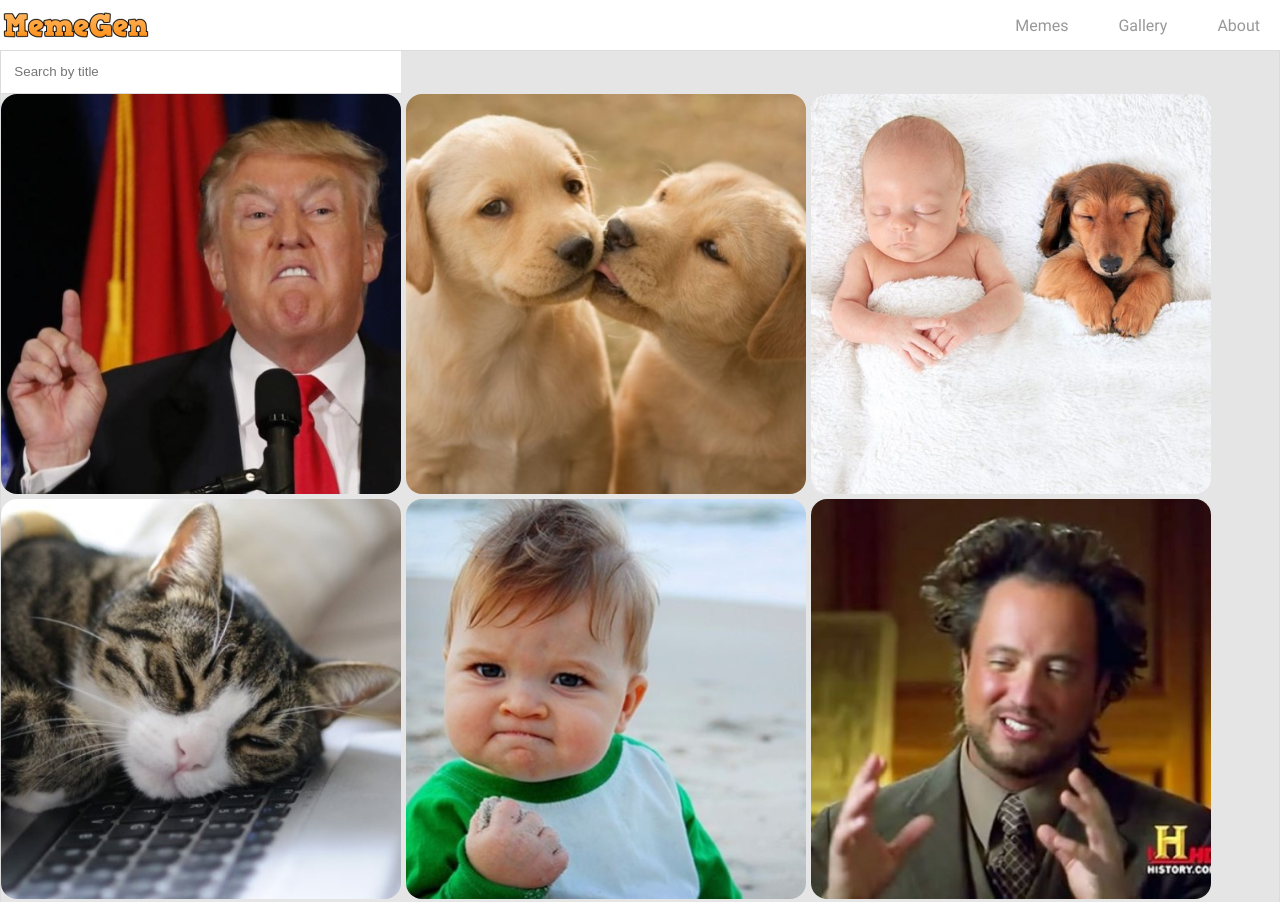
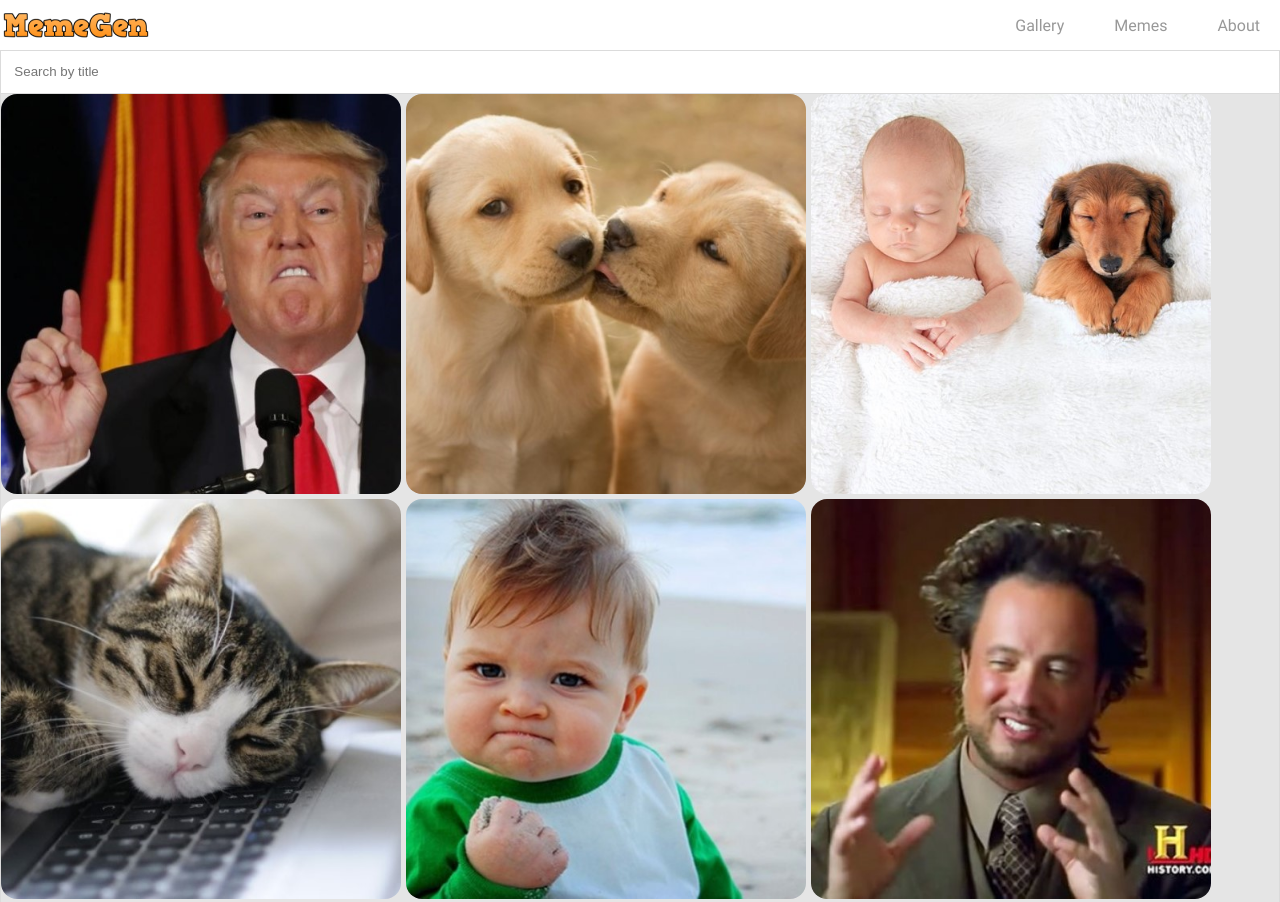
Before and after one commit to or-agami/meme-generator-ca, a plain HTML site: page index.html in a window 1280 px wide. Shown: the top 902 px of the page. Drawn offline with Linux system fonts and the light colour scheme.

Commit message:
all phases done, working on css

```diff
--- a/index.html
+++ b/index.html
@@ -16,9 +16,9 @@
         <header class="main-header-nav flex align-center space-between">
             <img class="memegen-logo" onclick="onGoToGallery()" src="assets/logo/memegen-logo.png" alt="Meme-gen">
             <ul class="main-nav clean-list flex">
-                <li class=""><a class="flex align-center justify-center clean-link" href="#">Memes</a></li>
-                <li class=""><a class="flex align-center justify-center clean-link" href="#">Gallery</a></li>
-                <li class=""><a class="flex align-center justify-center clean-link" href="#">About</a></li>
+                <li onclick="onGoToGallery()"><a class="flex align-center justify-center clean-link" href="#">Gallery</a></li>
+                <li onclick="onGoToSaved()"><a class="flex align-center justify-center clean-link" href="#">Memes</a></li>
+                <li onclick="onGoToAbout()"><a class="flex align-center justify-center clean-link" href="#">About</a></li>
             </ul>
             <div onclick="toggleNav(this)" class="open-nav-btn" hidden>
                 <svg width="40" height="40" viewBox="0 0 40 40">
--- a/js/controllers/meme.gallery.controller.js
+++ b/js/controllers/meme.gallery.controller.js
@@ -17,11 +17,6 @@ function renderMemes() {
     elMemeGallery.innerHTML = strHTMLs.join('')
 }
 
-// function onChooseMeme(memeId) {
-//     const imgUrl = getMemeUrl(memeId)
-//     goToEditor(imgUrl)
-// }
-
 function onImgSelect(memeId) {
     const elGalleryWindow = document.querySelector('.main-meme-gallery')
     elGalleryWindow.hidden = true
--- a/styles/basic/base.css
+++ b/styles/basic/base.css
@@ -13,15 +13,15 @@ body {
     min-height: 100vh;
 }
 
-a:hover {
-    text-decoration: none;
-}
+/* a:hover { */
+    /* text-decoration: none; */
+/* } */
 
 input {
     border: none;
     border-bottom: 1px solid var(--border-clr);
     background-color: white;
     padding: 1em 1em;
-    max-width: 400px;
+    /* max-width: 400px; */
     width: 100%;
 }
--- a/styles/components/main-header.css
+++ b/styles/components/main-header.css
@@ -14,7 +14,7 @@
 .main-header .main-nav a {
     min-height: 50px;
     margin-inline-end: 50px;
-    transition: color .2s, box-shadow .3s ease-out;
+    transition: color .2s;
 }
 
 .main-header .main-nav li:last-child a {
--- a/styles/components/meme-gallery.css
+++ b/styles/components/meme-gallery.css
@@ -2,7 +2,7 @@
     background-color: var(--bg-clr2);
 }
 
-.main-meme-gallery .filter-section {
+.main-meme-gallery .filter-search {
     width: 100%;
 }
 
```
Also changed, not shown: js/services/meme.editor.service.js (+0 -9 lines).
